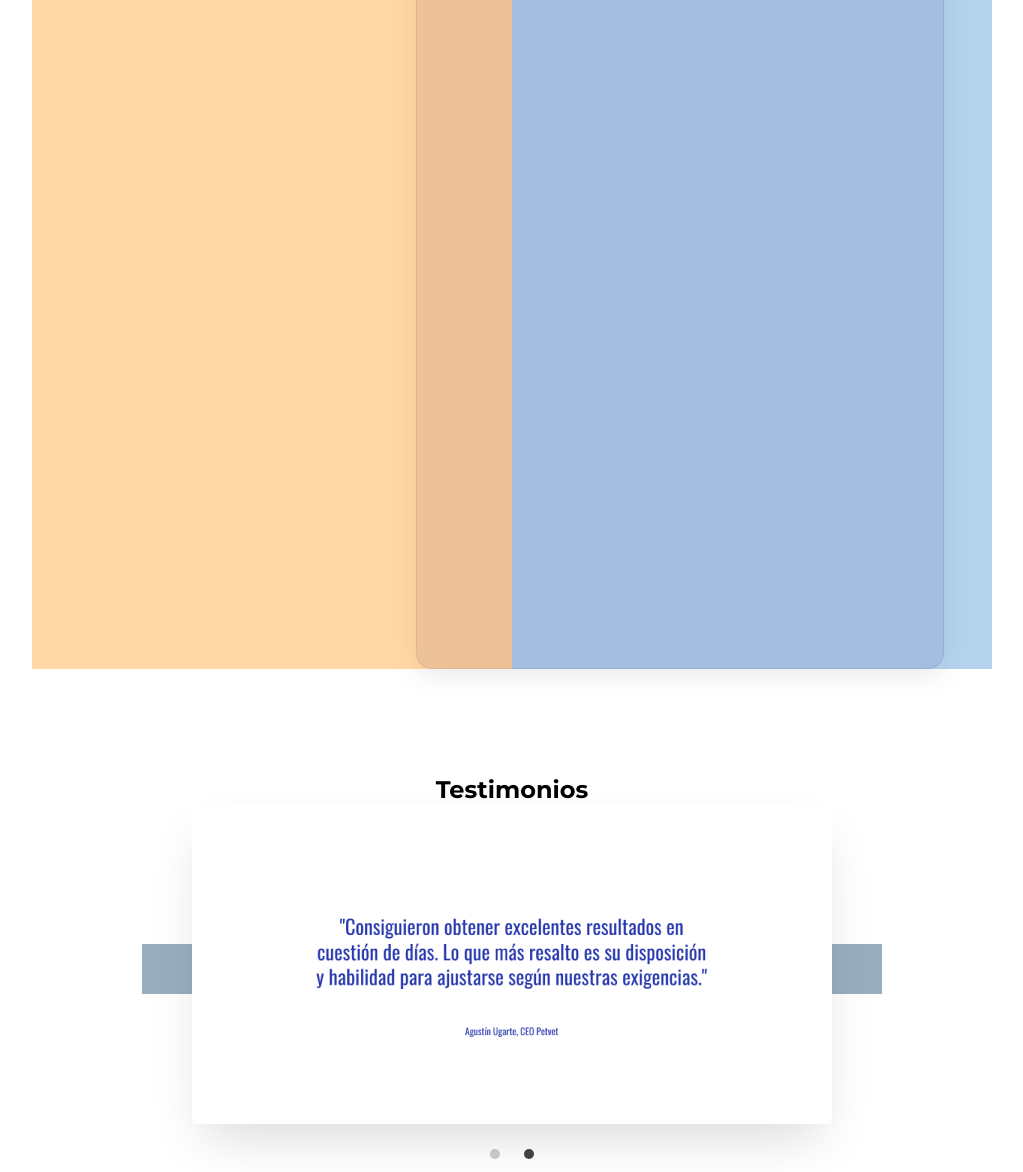
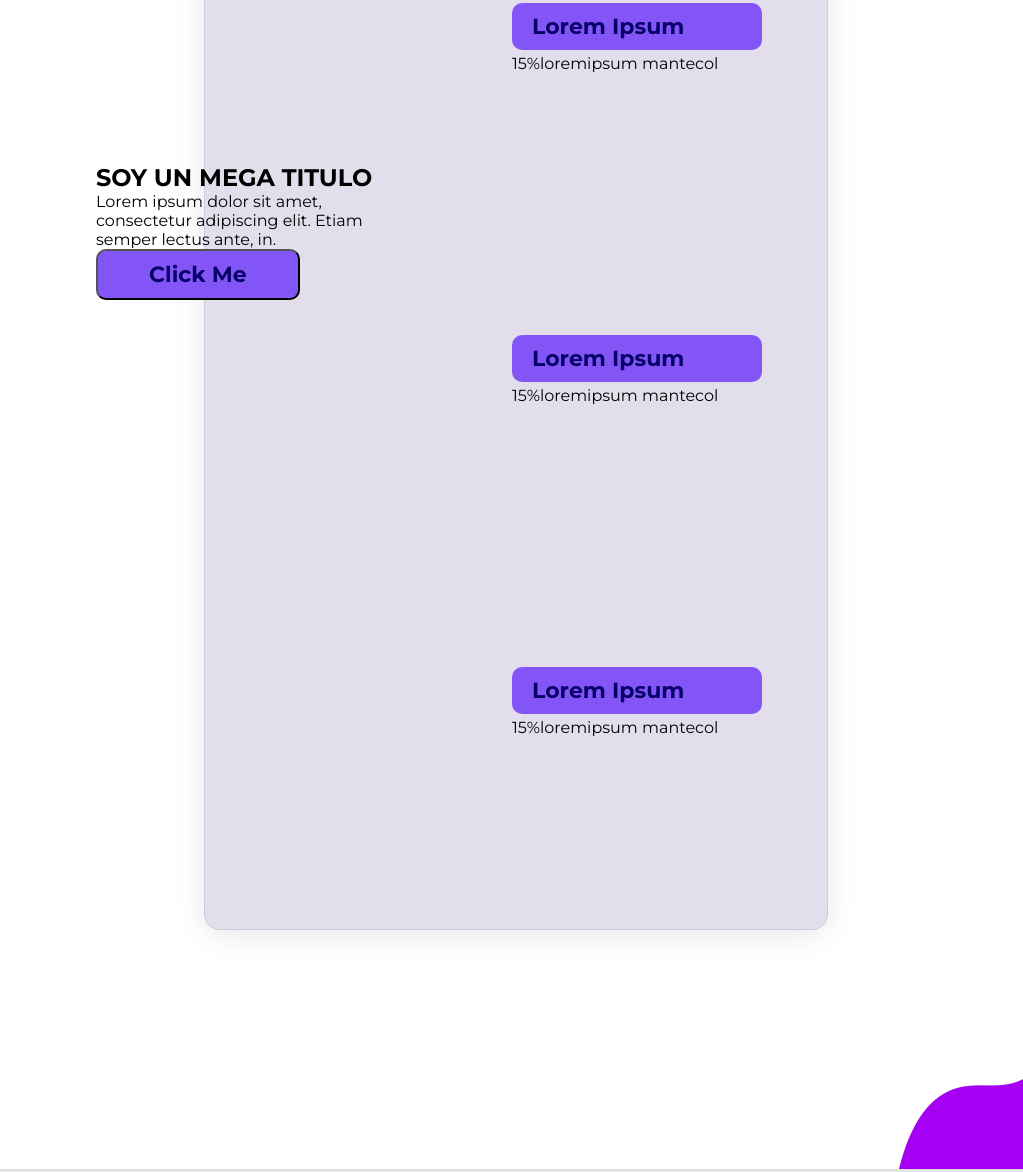
Before and after one commit to Benjamilior/landing_dotu, a plain HTML site: page index.html in a window 1280 px wide. Shown: the part 2123-3295 px from the top of the page, without its empty margins (128-1151 px from the left). Drawn offline with Linux system fonts and the light colour scheme; animation ran at ten frames a second.

Commit message:
avances varios

```diff
--- a/index.html
+++ b/index.html
@@ -57,23 +57,49 @@
 
 
         <div class="info-gigante">
+            <img class ="imgiz" src="/assets/nubeizq.png">
+            <img class="imgder" src="/assets/nubederecha.png">
             <div class="contenedorinfogrande">
                 <div class="izquierdo">
-                    <h2></h2>
-                    <p></p>
-                    <button></button>
+                    <div class="dentrodelizquierdo">
+                        <h2>SOY UN MEGA TITULO</h2>
+                        <p>Lorem ipsum dolor sit amet, consectetur adipiscing elit. Etiam semper lectus ante, in. </p>
+                        <button class="botoncitoseccion1">Click Me</button>
+                    </div>
                 </div>
                 <div class="derecho">
+
                         <div class="caja1">
 
+                                <div class="botoncitoseccion"> <span>Lorem Ipsum</span></div>
+                                <div class="paracajas">
+                                    <div class="numberdentro"><span>15%</span></div>
+                                    <div class="texto dentro"><span>loremipsum mantecol</span></div>
                                 </div>
+                        </div>
+
+
                         <div class="caja2">
 
+                            <div class="botoncitoseccion"> <span>Lorem Ipsum</span></div>
+                            <div class="paracajas">
+                            <div class="numberdentro"><span>15%</span></div>
+                            <div class="texto dentro"><span>loremipsum mantecol</span></div>
                             </div>
+                        </div>
+
                         <div class="caja3">
 
+                            <div class="botoncitoseccion"> <span>Lorem Ipsum</span></div>
+                            <div class="paracajas">
+                            <div class="numberdentro"><span>15%</span></div>
+                            <div class="texto dentro"><span>loremipsum mantecol</span></div>
                             </div>
+
                         </div>
+
+                </div>
+
                 <div class="atras">
 
                 </div>
--- a/style.css
+++ b/style.css
@@ -3,6 +3,7 @@
     padding: 0;
     box-sizing: border-box;
     font-family: 'Montserrat', sans-serif;
+    overflow-x: hidden;
 
 }
 :root {
@@ -133,6 +134,7 @@ body{
     height: auto;
     width: 100%;
     position: relative;
+    box-shadow: 0px 8px 6px -6px rgba(0, 0, 0, 0.2)
   }
 
   .partner {
@@ -225,50 +227,126 @@ body{
 
 /* Parte de la info gigante */
 
+
+
 .info-gigante{
-    height: 1000px;
+    position: relative;
+    height: 1500px;
+    width: ;
+   /* margin: 30px; */
+    display: flex;
+    flex-direction: column;
+    align-items: center;
+    justify-content: center;
+    box-shadow: 0px 8px 6px -6px rgba(0, 0, 0, 0.2)
+}
+.imgiz{
+    position: absolute;
+    top: 0;
+    left: 0;
+    z-index: 1;
+}
 
+.imgder{
+    position: absolute;
+    bottom: 0;
+    right: 0;
+    z-index: 1;
+}
+.contenedorinfogrande{
+    width: 65%;
+    /* background-color: #2A0568; */
+    height: 100%;
+    margin-top: 30px;
+    display: flex;
+    height: 100%;
+    position: relative;
+    padding-top: 10%;
+
+
+}
+
+.izquierdo{
+    width: 100%;
+    height: 100%;
+
+    flex:1;
+
+    z-index: 2;
+    position: relative;
+
+}
+.dentrodelizquierdo{
+    position: absolute;
+
+    top: 25%;
+    width: 70%;
+}
+
+
+.dentrodelizquierdo h2{
+    text-align: left;
+}
+
+.derecho{
+    width: 50%;
+    height: 100%;
+    flex:1;
+    z-index: 2;
+    position: relative;
     display: flex;
     flex-direction: column;
     align-items: center;
     justify-content: center;
 }
 
-.contenedorinfogrande{
-    width: 75%;
-    /* background-color: #2A0568; */
-    height: 100%;
-    margin-top: 30px;
-    display: flex;
-    height: 100%;
-    position: relative;
+.caja1,.caja2,.caja3{
+    width: 100%;
+    height: 24.3%;
+
+    margin: 3px;
 
 }
 
-.izquierdo{
-    width: 50%;
-    height: 100%;
-    background-color: var(--anaranjado);
-    flex:1;
-    z-index: 2;
-    position: relative;
-    opacity: 35%;
+.paracajas{
+    display: flex;
+
 }
-.derecho{
-    width: 50%;
-    height: 100%;
-    background-color: #2F81CF;
-    opacity: 35%;
-    flex:1;
-    z-index: 2;
-    position: relative;
+.botoncitoseccion1{
+
+    display: inline-block;
+    width: 70%;
+    padding: 10px 20px;
+    border-radius: 10px; /* Ajusta el radio según sea necesario */
+    background-color: var(--morado--normal); /* Color verde */
+    color:var(--azul-marino);
+    text-decoration: none;
+    font-size: 22px;
+    cursor: pointer;
+    font-weight: bold;
+
 }
+.botoncitoseccion{
+    display: inline-block;
+    width: 60%;
+    padding: 10px 20px;
+    border-radius: 10px; /* Ajusta el radio según sea necesario */
+    background-color: var(--morado--normal); /* Color verde */
+    color:var(--azul-marino);
+    text-decoration: none;
+    font-size: 22px;
+    cursor: pointer;
+    font-weight: bold;
+}
+
+
 
 .atras{
     /* background-color: pink; */
     z-index: 1;
-    width: 55%;
-    height: 100%;
+    width: 75%;
+    left: 13%;
+    height: 75%;
     position: absolute;
     /* From https://css.glass */
     background: rgba(42, 5, 104, 0.13);
@@ -277,14 +355,9 @@ body{
     backdrop-filter: blur(2.6px);
     -webkit-backdrop-filter: blur(2.6px);
     border: 1px solid rgba(42, 5, 104, 0.09);
-    position: absolute;
-    left: 40%;
-}
 
 
-
-
-
+}
 
 
 .container {
@@ -462,7 +535,7 @@ body{
  #slide3:checked ~ #controls label:nth-child(3),
  #slide4:checked ~ #controls label:nth-child(4) {
     /* background-image: url(/assets/dotu_morado.svg) no-repeat; */
-    background-color: #003459;
+    /* background-color: #003459; */
     float:right;
     margin: 0 -50px 0 0;
     display: block;
@@ -471,7 +544,10 @@ body{
  #slide2:checked ~ #controls label:nth-last-child(1),
  #slide3:checked ~ #controls label:nth-last-child(3),
  #slide4:checked ~ #controls label:nth-last-child(4) {
-    background-color: #003459 ;
+    /* background-color: #003459 ; */
+    background-image: url("/assets/felchaderecha.png");
+    background-size: cover;
+    background-repeat: no-repeat;
     float:left;
     margin: 0 0 0 -50px;
     display: block;
@@ -488,8 +564,8 @@ body{
     background: #ccc;
     margin: 0 10px;
  }
- #slide1:checked ~ #bullets label:nth-child(2),
- #slide2:checked ~ #bullets label:nth-child(1),
+ #slide1:checked ~ #bullets label:nth-child(1),
+ #slide2:checked ~ #bullets label:nth-child(2),
  #slide3:checked ~ #bullets label:nth-child(3),
  #slide4:checked ~ #bullets label:nth-child(4) {
     background: #444;
@@ -616,7 +692,7 @@ h5{
     justify-content: space-evenly;
     /* align-items: center; */
     align-content: center;
-    height: 400px;
+    /* height: 400px; */
     overflow: auto;
     flex-direction: row;
 }
```
Also changed, not shown: assets/felchaderecha.png (added), assets/felchaizqueirda.png (added), assets/nubederecha.png (added), assets/nubeizq.png (added), 2 other files. Lines whose indentation alone changed are shown as unchanged.
